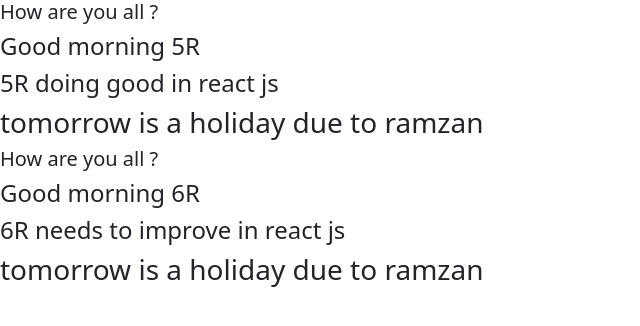
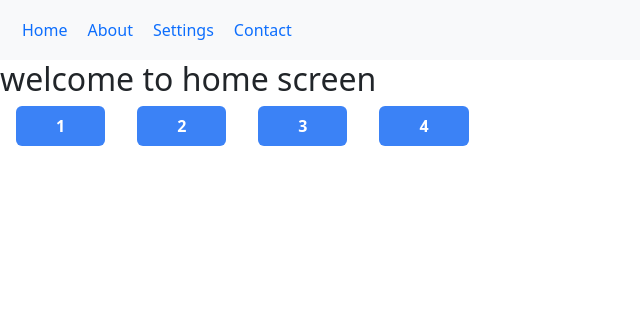
Before and after one commit to saiDev1999/5R_React_Class, a React (Create React App) app: page / in a window 1280 px wide. Shown: the top 326 px of the page, without its empty margins (0-640 px from the left). Built offline with nearby package versions, Linux system fonts and the light colour scheme.

Commit message:
Navigations in react

```diff
--- a/package.json
+++ b/package.json
@@ -13,6 +13,7 @@
     "react-bootstrap": "^2.10.2",
     "react-dom": "^18.3.1",
     "react-loader-spinner": "^6.1.6",
+    "react-router-dom": "^6.24.0",
     "react-scripts": "5.0.1",
     "web-vitals": "^2.1.4"
   },
--- a/src/App.js
+++ b/src/App.js
@@ -16,45 +16,12 @@
 import Form from "./components/forms/uncontrolled/form.js";
 import ControlledForm from "./components/forms/controlled/controlled.js";
 import { Greeting } from "./components/heading/headings.js";
+import Stack from "./navigation/stack.js";
 
 const App = () => {
-  const isLogin = true;
-
-  const persons = [
-    {
-      name: "kiran",
-      dayRouting: [["Woke up at 7am", "breakfast at 9am", "class at 10am"]],
-      breakTime: 10,
-    },
-    {
-      name: "ramya",
-      dayRouting: [["Woke up at 8am", "breakfast at 10am", "class at 11am"]],
-      breakTime: 60,
-    },
-  ];
-
-  const names = ["kiran", "sathvik", "mounika", "sashi", "ramya"];
-  const greeting = ["Woke up at 7am", "breakfast at 9am", "class at 10am"];
-  console.log("greeting: ", greeting);
-
   return (
     <div>
-      {/* <MountingPhase favColor={"red"} /> */}
-      {/* <ParentComponent /> */}
-      {/* <CircleComponent /> */}
-      {/* <UseStateExample /> */}
-
-      {/* <h1 className="text-3xl font-bold underline">Hello world!</h1> */}
-      {/* <Form /> */}
-      <Greeting>
-        <h4>Good morning 5R </h4>
-        <h4> 5R doing good in react js </h4>
-      </Greeting>
-
-      <Greeting>
-        <h4>Good morning 6R </h4>
-        <h4> 6R needs to improve in react js </h4>
-      </Greeting>
+      <Stack />
     </div>
   );
 };
--- a/src/components/button/button.js
+++ b/src/components/button/button.js
@@ -4,11 +4,11 @@
 const ButtonComponent = (prop) => {
   const buttonStyle = { color: "red", backgroundColor: "green" };
 
-  const { text, bgColor, onPress, width, height } = prop;
+  const { text, bgColor, onPress, height } = prop;
   return (
     <button
       onClick={onPress}
-      style={{ backgroundColor: bgColor, width: width, height: height }}
+      class="bg-blue-500 hover:bg-blue-700 text-white font-bold py-2 px-10 mx-3 rounded"
     >
       {text}
     </button>
--- /dev/null
+++ b/src/components/navBar/navbar.js
@@ -0,0 +1,54 @@
+import React from "react";
+import { Link } from "react-router-dom";
+
+function Navbar() {
+  const linkStyle = {
+    textDecoration: "none",
+  };
+
+  const listStyle = {
+    margin: 10,
+  };
+  return (
+    <nav className="navbar navbar-expand-sm bg-light navbar-light">
+      <div className="container-fluid">
+        <ul className="navbar-nav">
+          <li className="nav-item" style={listStyle}>
+            {/* <a className="nav-link active" href="#">
+              Home
+            </a> */}
+            <Link to={"/"} style={linkStyle}>
+              Home
+            </Link>
+          </li>
+          <li className="nav-item" style={listStyle}>
+            {/* <a className="nav-link" href="#">
+              About
+            </a> */}
+            <Link to={"/about"} style={linkStyle}>
+              About
+            </Link>
+          </li>
+          <li className="nav-item" style={listStyle}>
+            {/* <a className="nav-link" href="#">
+              Settings
+            </a> */}
+            <Link to={"/setting"} style={linkStyle}>
+              Settings
+            </Link>
+          </li>
+          <li className="nav-item" style={listStyle}>
+            {/* <a className="nav-link" href="#">
+              Contact
+            </a> */}
+            <Link to={"/contact"} style={linkStyle}>
+              Contact
+            </Link>
+          </li>
+        </ul>
+      </div>
+    </nav>
+  );
+}
+
+export default Navbar;
--- /dev/null
+++ b/src/navigation/stack.js
@@ -0,0 +1,28 @@
+import React from "react";
+import { BrowserRouter, Route, Routes } from "react-router-dom";
+import HomeScreen from "../screens/home-screen";
+import AboutScreen from "../screens/about-screen";
+import ContactScreen from "../screens/contact-screen";
+import SettingScreen from "../screens/setting-screen";
+import InvalidScreen from "../screens/invalid-screen";
+import ProductDetail from "../screens/product-detail-screen";
+
+function Stack() {
+  return (
+    <BrowserRouter>
+      <Routes>
+        {/* static routing */}
+        <Route path="/" Component={HomeScreen} />
+        <Route path="/about" Component={AboutScreen} />
+        <Route path="/contact" Component={ContactScreen} />
+        <Route path="/setting" Component={SettingScreen} />
+
+        <Route path="/:location/:restaurantId/info" Component={ProductDetail} />
+
+        <Route path="*" Component={InvalidScreen} />
+      </Routes>
+    </BrowserRouter>
+  );
+}
+
+export default Stack;
--- /dev/null
+++ b/src/screens/about-screen.js
@@ -0,0 +1,13 @@
+import React from "react";
+import Navbar from "../components/navBar/navbar";
+
+function AboutScreen() {
+  return (
+    <div>
+      <Navbar />
+      <h1>Wellcome to about screen</h1>
+    </div>
+  );
+}
+
+export default AboutScreen;
--- /dev/null
+++ b/src/screens/contact-screen.js
@@ -0,0 +1,13 @@
+import React from "react";
+import Navbar from "../components/navBar/navbar";
+
+function ContactScreen() {
+  return (
+    <div>
+      <Navbar />
+      <h2>welcome to contact screen</h2>
+    </div>
+  );
+}
+
+export default ContactScreen;
--- /dev/null
+++ b/src/screens/home-screen.js
@@ -0,0 +1,23 @@
+import React from "react";
+import Navbar from "../components/navBar/navbar";
+import ButtonComponent from "../components/button/button";
+import { Link } from "react-router-dom";
+
+function HomeScreen() {
+  return (
+    <div>
+      <Navbar />
+      <h2>welcome to home screen</h2>
+
+      {[1, 2, 3, 4].map((each) => {
+        return (
+          <Link to={`/hyderabad/${each}/info`}>
+            <ButtonComponent text={each} />
+          </Link>
+        );
+      })}
+    </div>
+  );
+}
+
+export default HomeScreen;
--- /dev/null
+++ b/src/screens/invalid-screen.js
@@ -0,0 +1,27 @@
+import React from "react";
+import Navbar from "../components/navBar/navbar";
+import { useNavigate } from "react-router-dom";
+
+function InvalidScreen() {
+  const navigate = useNavigate();
+  const handleRedirection = () => {
+    const isRedirect = true;
+    if (isRedirect) {
+      navigate("/");
+    } else {
+    }
+  };
+  return (
+    <div>
+      <h2>You have lost 404 custom error</h2>
+      <button
+        onClick={handleRedirection}
+        class="bg-blue-500 hover:bg-blue-700 text-white font-bold py-2 px-4 rounded"
+      >
+        Back to home
+      </button>
+    </div>
+  );
+}
+
+export default InvalidScreen;
--- /dev/null
+++ b/src/screens/product-detail-screen.js
@@ -0,0 +1,7 @@
+import React from "react";
+
+function ProductDetail() {
+  return <div>ProductDetail</div>;
+}
+
+export default ProductDetail;
--- /dev/null
+++ b/src/screens/setting-screen.js
@@ -0,0 +1,13 @@
+import React from "react";
+import Navbar from "../components/navBar/navbar";
+
+function SettingScreen() {
+  return (
+    <div>
+      <Navbar />
+      <h2>welcome to setting screen</h2>
+    </div>
+  );
+}
+
+export default SettingScreen;
```
Also changed, not shown: 2 other files (tests, documents, lock files or other folders).
